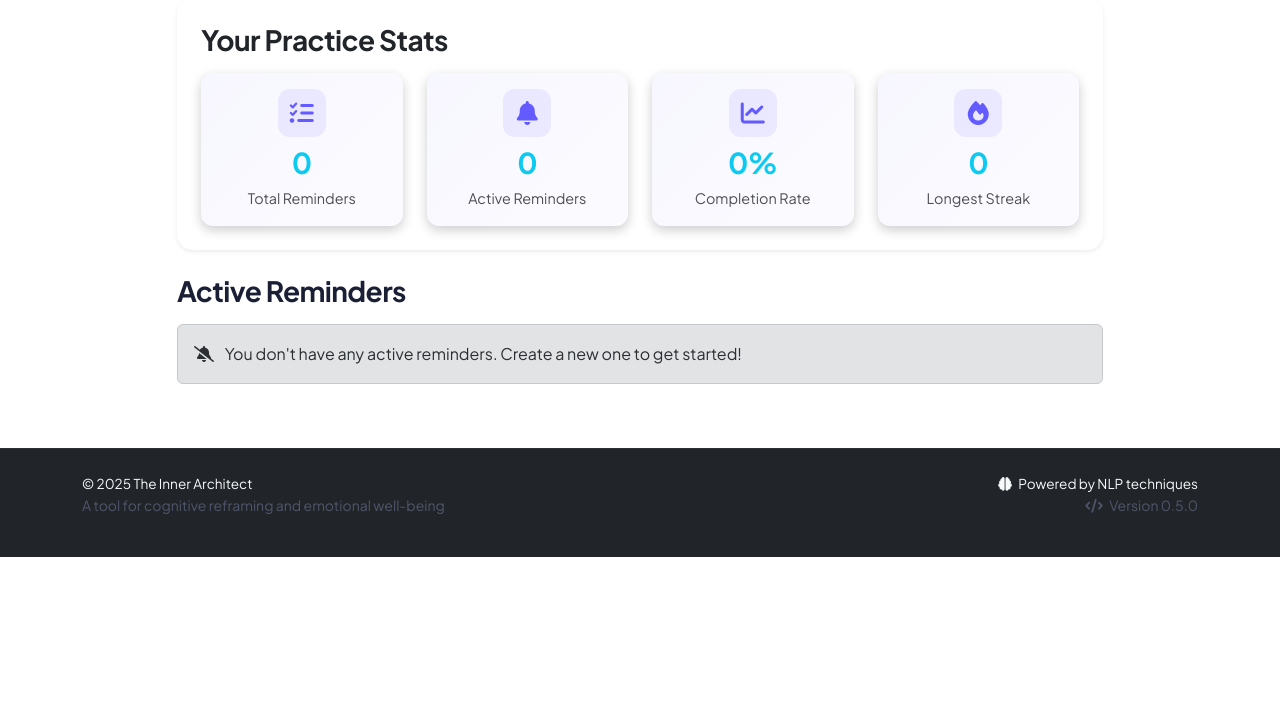
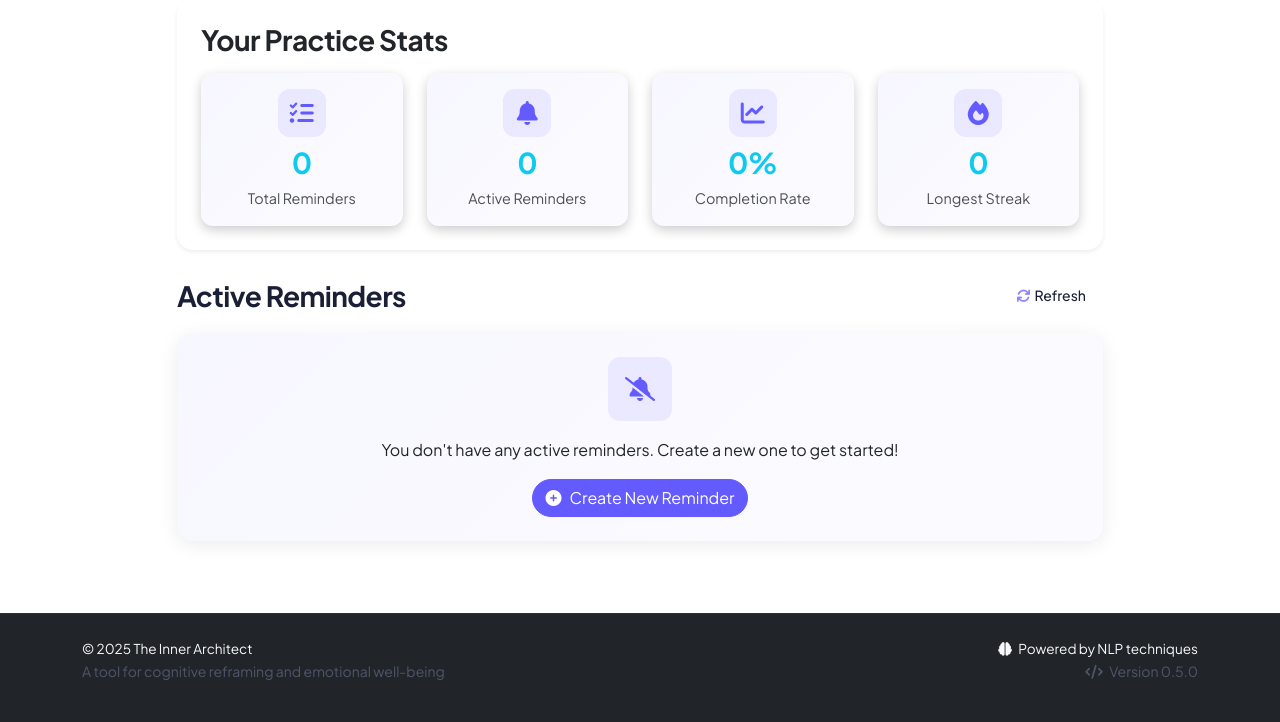
Before and after one commit to jahboukie/innerarchitect, a Flask app: template templates/practice_reminders.html in a window 1280 px wide. Shown: the part 451-1173 px from the top of the page. Before the commit the page ends 1008 px from the top, so only its background shows below. Run offline with Flask 3, Linux system fonts and the light colour scheme; the template is opened without the code that fills it, so the values that code supplies are empty; parts of the project's set-up code (start-up, migrations or seed data) failed here and were passed over.

Commit message:
Enhance the reminder system with improved visuals and user interaction
Refactors the practice reminders template, adding a refresh button, styling empty state, and improving form input appearance.

Replit-Commit-Author: Agent
Replit-Commit-Session-Id: e8ae6b96-ce5d-4015-bb19-e7c0a889d7a9
Replit-Commit-Screenshot-Url: https://storage.googleapis.com/screenshot-production-us-central1/6d9b3c89-b05b-4ba5-b091-f0debd316418/be21ab29-09a8-49ba-9715-9bba7546572f.jpg

```diff
--- a/templates/practice_reminders.html
+++ b/templates/practice_reminders.html
@@ -93,25 +93,37 @@
             </div>
 
             <!-- Active Reminders -->
-            <h3 class="mb-3">Active Reminders</h3>
+            <div class="d-flex align-items-center mb-3">
+                <h3 class="mb-0 me-auto">Active Reminders</h3>
+                <button id="refresh-reminders-btn-alt" class="btn btn-sm btn-outline-secondary rounded-pill ms-2">
+                    <i class="fas fa-sync me-1"></i>Refresh
+                </button>
+            </div>
 
             <div id="reminders-container">
-                <div class="text-center">
+                <div class="text-center py-4">
                     <div class="spinner-border text-primary" role="status">
                         <span class="visually-hidden">Loading...</span>
                     </div>
                 </div>
             </div>
 
-            <div id="empty-reminders" class="alert alert-secondary d-none">
-                <i class="fas fa-bell-slash me-2"></i>
-                You don't have any active reminders. Create a new one to get started!
+            <div id="empty-reminders" class="card border-0 p-4 text-center d-none mb-4" style="background: var(--subtle-gradient);">
+                <div class="feature-icon mx-auto mb-3" style="width: 64px; height: 64px;">
+                    <i class="fas fa-bell-slash"></i>
+                </div>
+                <p class="mb-3">You don't have any active reminders. Create a new one to get started!</p>
+                <div>
+                    <button id="create-empty-reminder-btn" class="btn btn-primary rounded-pill">
+                        <i class="fas fa-plus-circle me-2"></i>Create New Reminder
+                    </button>
+                </div>
             </div>
 
             <!-- Create Reminder Modal -->
             <div class="modal fade" id="createReminderModal" tabindex="-1" aria-hidden="true">
                 <div class="modal-dialog modal-lg">
-                    <div class="modal-content bg-dark">
+                    <div class="modal-content">
                         <div class="modal-header border-0">
                             <h5 class="modal-title">Create Practice Reminder</h5>
                             <button type="button" class="btn-close" data-bs-dismiss="modal" aria-label="Close"></button>
@@ -120,19 +132,19 @@
                             <form id="create-reminder-form">
                                 <div class="mb-3">
                                     <label for="reminder-title" class="form-label">Reminder Title<span class="text-danger">*</span></label>
-                                    <input type="text" class="form-control" id="reminder-title" required>
+                                    <input type="text" class="form-control rounded-3" id="reminder-title" required>
                                 </div>
 
                                 <div class="mb-3">
                                     <label for="reminder-description" class="form-label">Description</label>
-                                    <textarea class="form-control" id="reminder-description" rows="2"></textarea>
+                                    <textarea class="form-control rounded-3" id="reminder-description" rows="2"></textarea>
                                 </div>
 
                                 <div class="row">
                                     <div class="col-md-6">
                                         <div class="mb-3">
                                             <label for="reminder-type" class="form-label">Reminder Type<span class="text-danger">*</span></label>
-                                            <select class="form-select" id="reminder-type" required>
+                                            <select class="form-select rounded-3" id="reminder-type" required>
                                                 <option value="" selected disabled>Select a type</option>
                                                 <!-- Options will be added by JavaScript -->
                                             </select>
```
